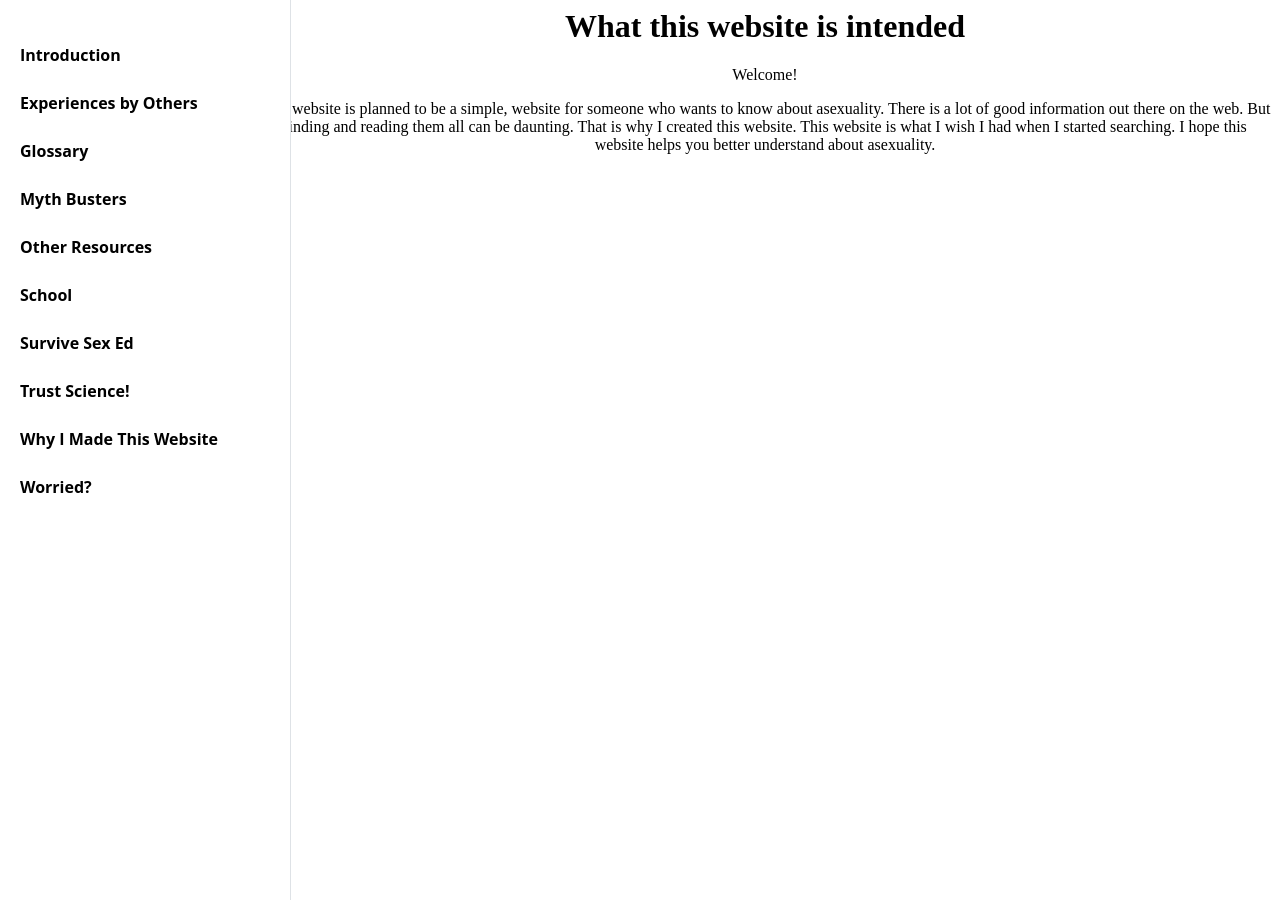
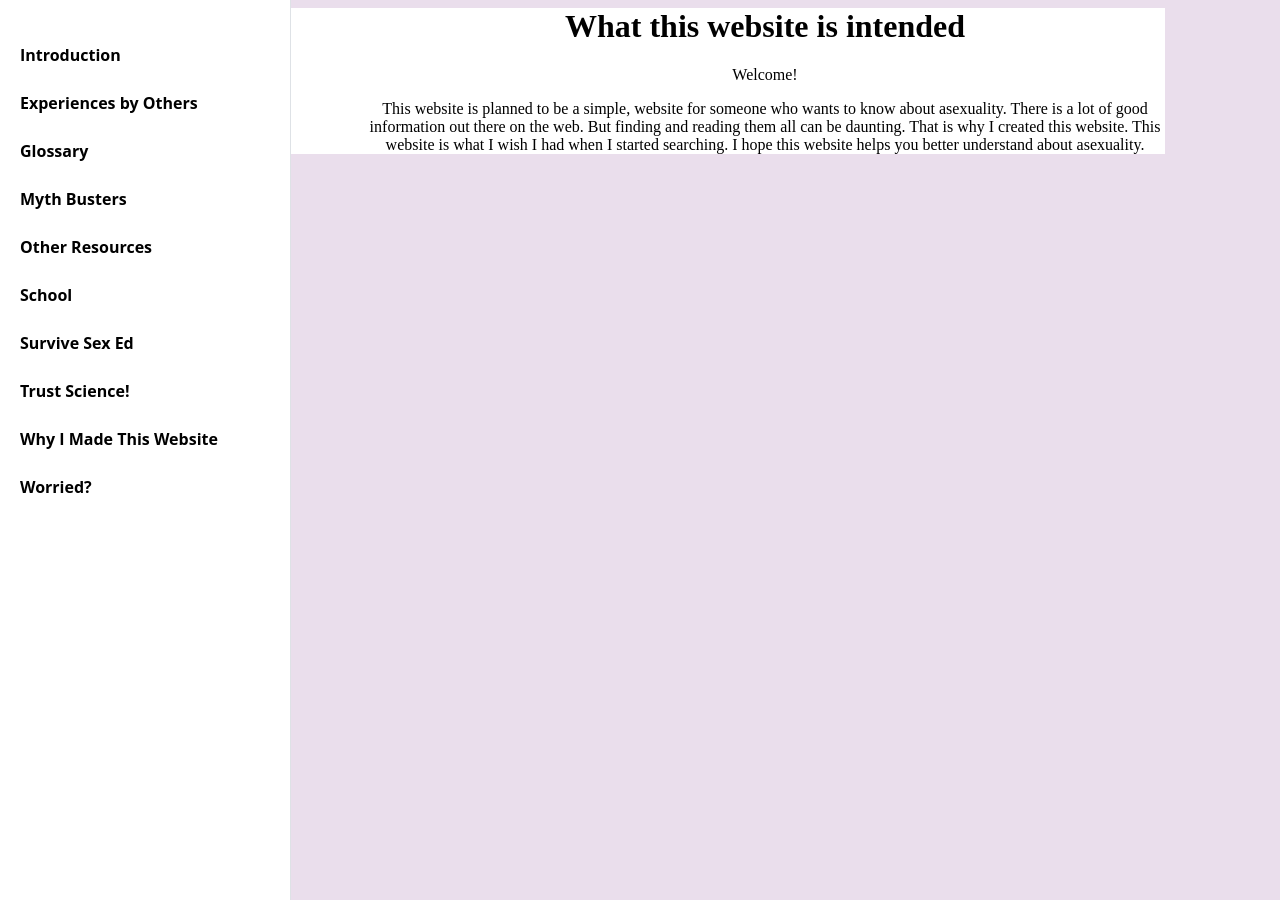
Before and after one commit to good-octopus/intro2ace, a Jekyll site: the page index.html, which Jekyll copies as it is, in a window 1280 px wide. Built offline with Jekyll 4.4.1, drawn with Linux system fonts in a browser that asks for light colours.

Commit message:
Fix sidebar visibility and layout issues
---

For more details, open the [Copilot Workspace session](https://copilot-workspace.githubnext.com/good-octopus/intro2ace?shareId=XXXX-XXXX-XXXX-XXXX).

```diff
--- a/index.html
+++ b/index.html
@@ -33,7 +33,7 @@
             })
             .then(function(data) {
               document.querySelector(".content").innerHTML = data;
-              navMenu.classList.remove("visible"); <!-- Pab59 -->
+              navMenu.classList.remove("visible");
             });
         });
       });
@@ -65,6 +65,18 @@
         display: block;
       }
     }
+
+    /* Change the background color */
+    body {
+      background-color: #EADEEC;
+      font-size: 16px; /* Change the font size */
+    }
+
+    /* Adjust the width of the text to ensure it is not too wide */
+    .content {
+      max-width: 800px;
+      margin: 0 auto;
+    }
   </style>
 </head>
 <body>
```
